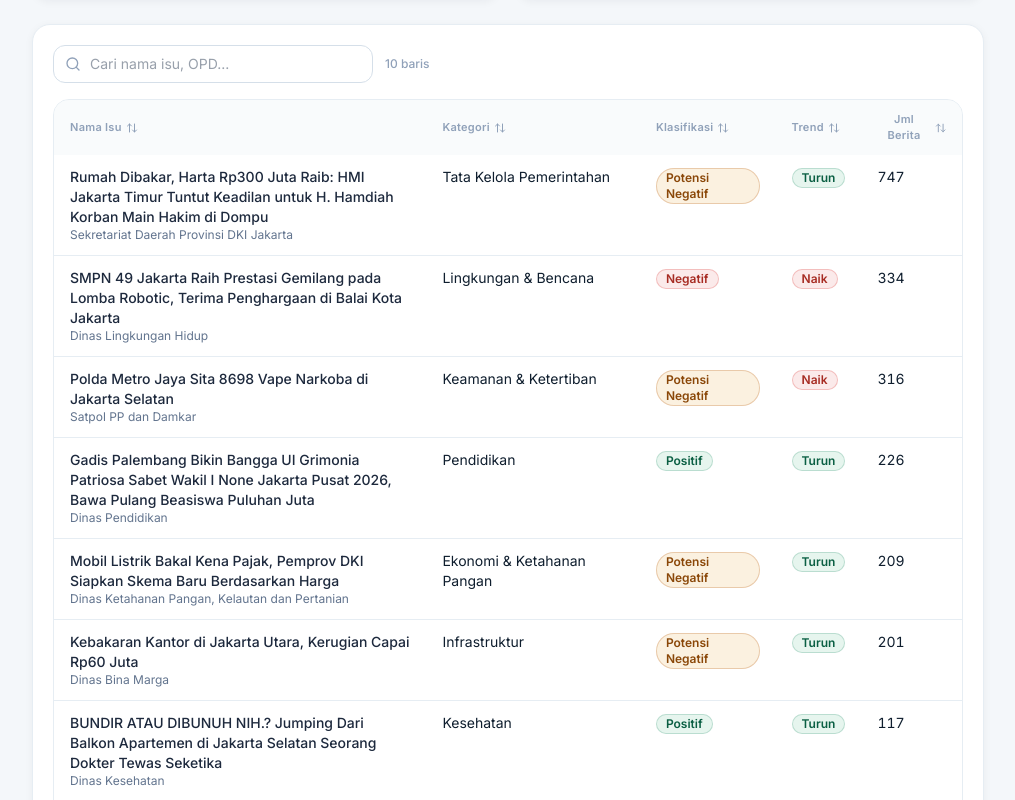
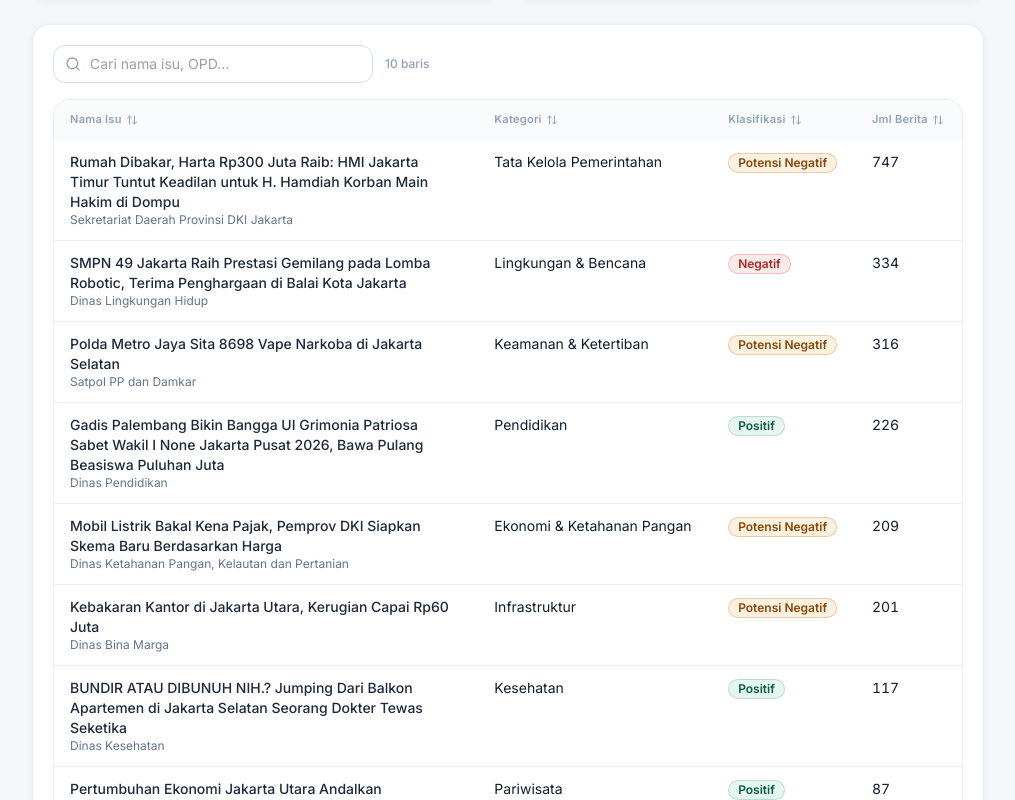
Before and after one commit to Neterra-ind/Dashboard-Pemprov-DKI-Jakarta, a React (Vite) app: page /isu-provinsi in a window 1280 px wide. Shown: the part 1420-2220 px from the top of the page, without its empty margins (264-1279 px from the left). Built offline with nearby package versions, Linux system fonts and the light colour scheme.

Commit message:
Remove Trend and Severity Score columns from tables
Co-Authored-By: Claude Sonnet 4.6 <noreply@anthropic.com>

```diff
--- a/src/pages/IsuProvinsi.tsx
+++ b/src/pages/IsuProvinsi.tsx
@@ -19,7 +19,7 @@ import { DataTable } from '@/components/DataTable'
 import { FilterSelect } from '@/components/FilterSelect'
 import { Card, CardContent, CardHeader } from '@/components/ui/Card'
 import { PageHeader } from '@/components/ui/PageHeader'
-import { KlasifikasiBadge, TrendBadge } from '@/components/ui/Badge'
+import { KlasifikasiBadge } from '@/components/ui/Badge'
 import { hitungPerHariRange } from '@/lib/aggregations'
 import {
   AreaGradient,
@@ -54,11 +54,6 @@ const columns: ColumnDef<Isu, any>[] = [
     accessorKey: 'klasifikasi',
     header: 'Klasifikasi',
     cell: (info) => <KlasifikasiBadge value={info.getValue()} />,
-  },
-  {
-    accessorKey: 'trend',
-    header: 'Trend',
-    cell: (info) => <TrendBadge value={info.getValue()} />,
   },
   {
     accessorKey: 'jumlahBerita',
--- a/src/pages/PemberitaanOpd.tsx
+++ b/src/pages/PemberitaanOpd.tsx
@@ -26,11 +26,6 @@ const rankingColumns: ColumnDef<RankingOpd, any>[] = [
     accessorKey: 'jumlahNegatif',
     header: 'Isu Negatif/Potensi Negatif',
     cell: (info) => <span className="tabular-nums text-rose-600 dark:text-rose-400">{info.getValue<number>()}</span>,
-  },
-  {
-    accessorKey: 'severityScore',
-    header: 'Severity Score',
-    cell: (info) => <span className="tabular-nums font-medium">{info.getValue<number>()}</span>,
   },
 ]
 
```
